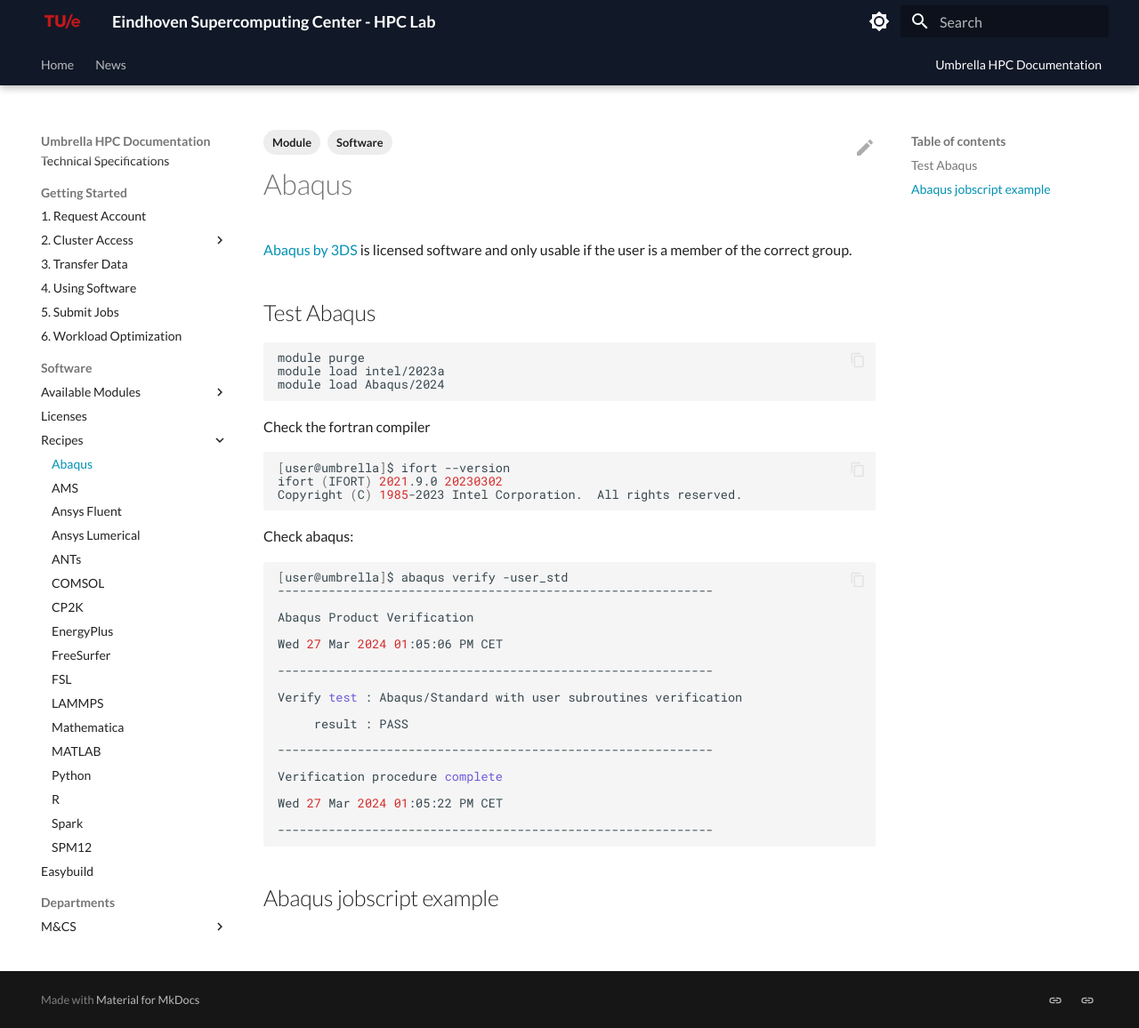
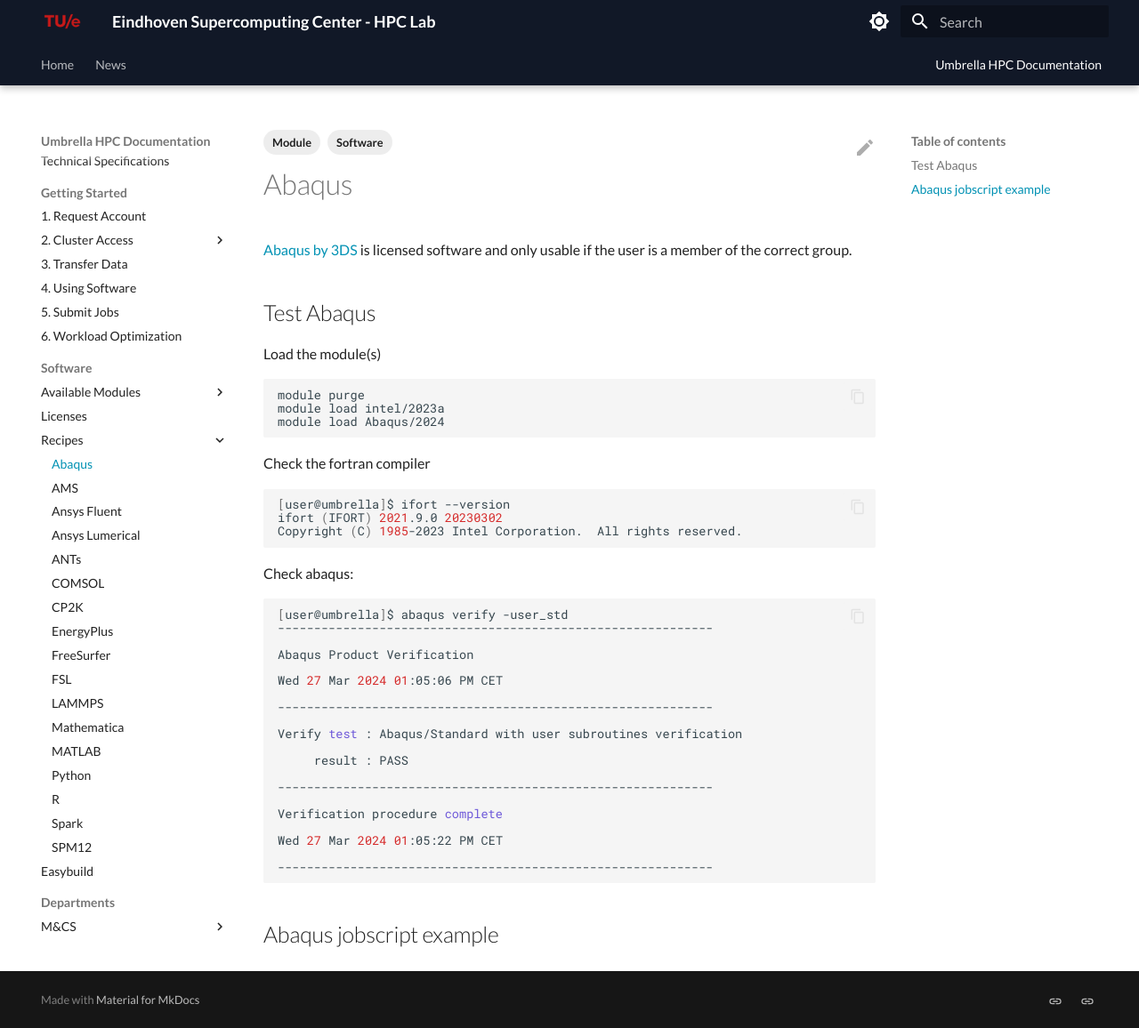
Before and after one commit to gferhpc/supercomputing.tue.nl, an MkDocs documentation site: the page built from pages/documentation/software/recipes/abaqus.md, in a window 1280 px wide and 1156 px high. Shown: the whole window at 89% size. Built offline with MkDocs 1.6.1 and Material for MkDocs 9.7.7, drawn with Linux system fonts in a browser that asks for light colours.

Commit message:
Update abaqus.md

````diff
--- a/pages/documentation/software/recipes/abaqus.md
+++ b/pages/documentation/software/recipes/abaqus.md
@@ -5,6 +5,8 @@
 is licensed software and only usable if the user is a member of the correct group.
 
 ## Test Abaqus
+
+Load the module(s)
 
 ```shell
 module purge
````
